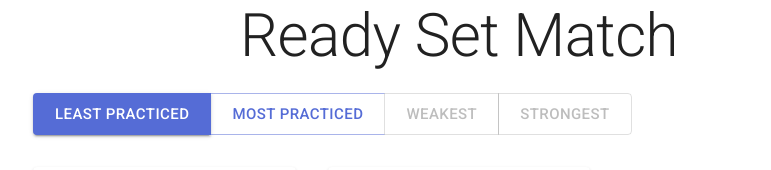
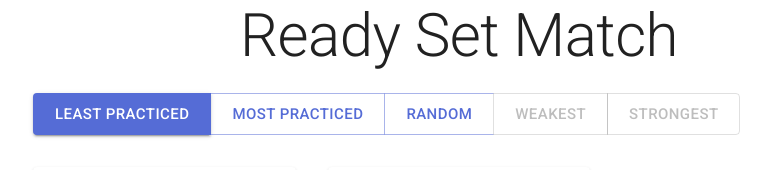
Before and after one commit to winterworks/ready-set-match, a React (Vite) app: page / in a window 1280 px wide. Shown: the top 170 px of the page, without its empty margins (181-952 px from the left). Built offline with nearby package versions, Linux system fonts and the light colour scheme.

Commit message:
Sort dynamically by the selected practice option

```diff
--- a/src/components/practiceOptionSelector.tsx
+++ b/src/components/practiceOptionSelector.tsx
@@ -1,27 +1,7 @@
 import { Button, ButtonGroup } from "@mui/material";
 import { useAtom } from "jotai";
 import { atomWithStorage } from "jotai/utils";
-
-export enum PracticeOption {
-  LEAST = "LEAST",
-  MOST = "MOST",
-  WEAKEST = "WEAKEST",
-  STRONGEST = "STRONGEST"
-}
-
-export interface PracticeElement {
-  id: PracticeOption;
-  text: string;
-
-  disabled?: boolean;
-}
-
-export const practiceOptions: PracticeElement[] = [
-  { id: PracticeOption.LEAST, text: "Least Practiced"  },
-  { id: PracticeOption.MOST, text: "Most Practiced" },
-  { id: PracticeOption.WEAKEST, text: "Weakest", disabled: true },
-  { id: PracticeOption.STRONGEST, text: "Strongest", disabled: true }
-];
+import { PracticeElement, PracticeOption, practiceOptions } from "src/helpers/setSorting";
 
 const practiceKey = 'practiceOption';
 export const practiceAtom = atomWithStorage(practiceKey, PracticeOption.LEAST, undefined, { getOnInit: true });
--- /dev/null
+++ b/src/helpers/setSorting.ts
@@ -0,0 +1,52 @@
+import { Set } from "src/types";
+
+export enum PracticeOption {
+  LEAST = "LEAST",
+  MOST = "MOST",
+  RANDOM = "RANDOM",
+  WEAKEST = "WEAKEST",
+  STRONGEST = "STRONGEST"
+}
+
+export interface PracticeElement {
+  id: PracticeOption;
+  text: string;
+  sort: (sets: Set[]) => Set[]
+
+  disabled?: boolean;
+}
+
+function sortByPracticed(sets: Set[], sortByLeast: boolean) {
+  return sets.slice(0).sort((setA, setB) => {
+    const a = setA.practiced || 0;
+    const b = setB.practiced || 0;
+
+    if (a === b) {
+      return 0.5 - Math.random();
+    }
+    if (sortByLeast) {
+      return a - b;
+    }
+    return b - a;
+  });
+}
+
+function sortLeastPracticed(sets: Set[]) {
+  return sortByPracticed(sets, true);
+}
+
+function sortMostPracticed(sets: Set[]) {
+  return sortByPracticed(sets, false);
+}
+
+function sortRandom(sets: Set[]) {
+  return sets.slice(0).sort(() => 0.5 - Math.random());
+}
+
+export const practiceOptions: PracticeElement[] = [
+  { id: PracticeOption.LEAST, text: "Least Practiced", sort: sortLeastPracticed },
+  { id: PracticeOption.MOST, text: "Most Practiced", sort: sortMostPracticed },
+  { id: PracticeOption.RANDOM, text: "Random", sort: sortRandom },
+  { id: PracticeOption.WEAKEST, text: "Weakest", disabled: true, sort: () => [] },
+  { id: PracticeOption.STRONGEST, text: "Strongest", disabled: true, sort: () => [] }
+];
--- a/src/routes/practice.tsx
+++ b/src/routes/practice.tsx
@@ -3,8 +3,9 @@ import { useAtom } from "jotai";
 import React from "react";
 import { useParams } from "react-router-dom";
 import Matcher from "src/components/matcher";
-import { practiceAtom, PracticeOption, practiceOptions } from "src/components/practiceOptionSelector";
+import { practiceAtom } from "src/components/practiceOptionSelector";
 import { stateAtom } from "src/data/state";
+import { practiceOptions } from "src/helpers/setSorting";
 import { shuffle } from "src/helpers/shuffle";
 
 export default function Practice() {
@@ -22,35 +23,26 @@ export default function Practice() {
   }
 
   const [selectedOption] = useAtom(practiceAtom);
+  const practiceOption = practiceOptions.find(({ id }) => id === selectedOption);
 
-  // Find the least practiced sets by sorting
-  const sorted = selectedCategory.sets.sort(function(setA, setB) {
-    const a = setA.practiced || 0;
-    const b = setB.practiced || 0;
+  if (!practiceOption) {
+    return <>Practice option is not defined</>
+  }
 
-    // If the practiced count is the same sort randomly
-    if (a === b) {
-      return 0.5 - Math.random();
-    }
-    if (selectedOption === PracticeOption.LEAST) {
-      return a - b;
-    }
-    if (selectedOption === PracticeOption.MOST) {
-      return b - a;
-    }
-    return 0
-  });
+  // Sort by the selected practice option (sort type)
+  const sortedSets = practiceOption.sort(selectedCategory.sets)
 
   // Select only a number of these least practiced sets
-  const sets = sorted.slice(0, size);
+  const practiceSets = sortedSets.slice(0, size);
 
-  const leftSets = shuffle(sets);
-  const rightSets = shuffle(sets);
+  // Split the sets in 2 shuffled collections
+  const leftSets = shuffle(practiceSets);
+  const rightSets = shuffle(practiceSets);
 
   return React.useMemo( () => (
     <>
       <Typography gutterBottom>
-        Exercise: {practiceOptions.find(({ id}) => id === selectedOption)?.text }
+        Exercise: {practiceOptions.find(({ id }) => id === selectedOption)?.text }
       </Typography>
       <Matcher
         leftSets={leftSets}
```
